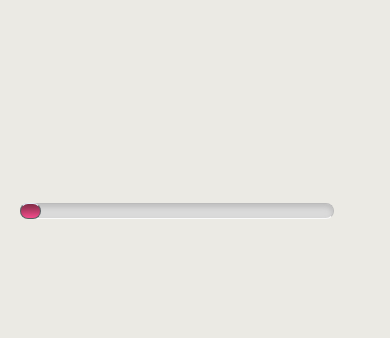
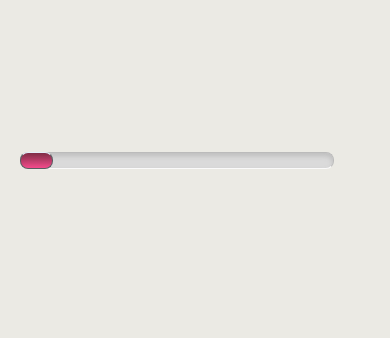
Before and after one commit to JesusKing23/GIKA, a plain HTML site: page splash.html in a window 390 px wide. Shown: the part 506-844 px from the top of the page. Drawn offline with Linux system fonts and the light colour scheme.

Commit message:
Archivos modificados7

```diff
--- a/splash.html
+++ b/splash.html
@@ -173,12 +173,12 @@ div{
 
     figure{
   top: 15%;
-  left: -22%;
+  left: -19%;
   bottom: 1 -1;
     }
     div{
-  top: 13%;
-  left: -5%;
+  top: 11%;
+  left: -3%;
   bottom: 1 -1;
     }
 .gika{
@@ -186,15 +186,15 @@ div{
 }
 #barra {
 	width: 312px;
-	height: 14px;
-    top: 84%;
+	height: 15px;
+    top: 78%;
     left: 5%;
 }
 
 #progreso {
-	width: 5%;
-	height: 14px;
-     top: 84%;
+	width: 8%;
+	height: 15px;
+     top: 78%;
      left: 5%;
 
      }
```
